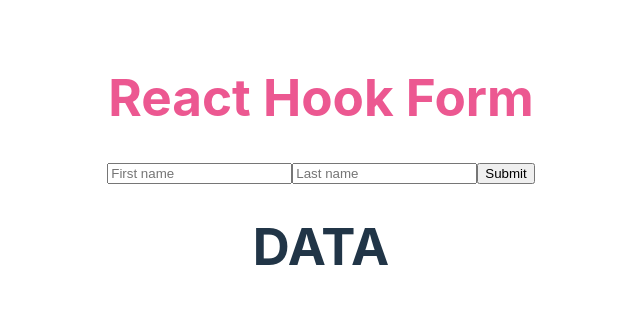
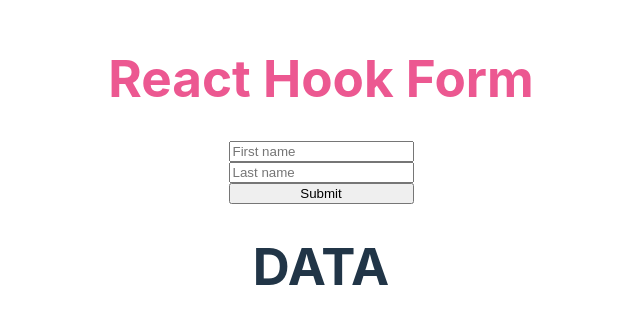
Before and after one commit to Amaretess/expense-tracker-ts, a React (Vite) app: page / in a window 1280 px wide. Shown: the part 228-552 px from the top of the page, without its empty margins (319-959 px from the left). Built offline with nearby package versions, Linux system fonts and the light colour scheme.

Commit message:
error handling

```diff
--- a/src/App.tsx
+++ b/src/App.tsx
@@ -4,18 +4,20 @@
 
 const App = () => {
 
-  const { register, handleSubmit } = useForm();
+  const { register, handleSubmit, formState: { errors } } = useForm();
 
   const onSubmit = (data: FieldValues) => console.log(data)
 
   return (
     <Container>
       <Title>React Hook Form</Title>
-      <form onSubmit={handleSubmit(onSubmit)}>
-        <input {...register('firstName')} type="text" placeholder="First name" />
-        <input {...register('lastName')} type="text" placeholder="Last name" />
+      <Form onSubmit={handleSubmit(onSubmit)}>
+        <input {...register('firstName', { required: true, minLength: 3 })} type="text" placeholder="First name" />
+        {errors.firstName?.type === 'required' && <p>First name is required</p>}
+        <input {...register('lastName', { required: true, minLength: 3 })} type="text" placeholder="Last name" />
+        {errors.lastName?.type === 'required' && <p>Last name is required</p>}
         <input type="submit" />
-      </form>
+      </Form>
       <h1>DATA</h1>
     </Container>
   )
@@ -34,3 +36,8 @@
   flex-direction: column;
   align-items: center;
 `
+
+const Form = styled.form`
+  display: flex;
+  flex-direction: column;
+`
```
